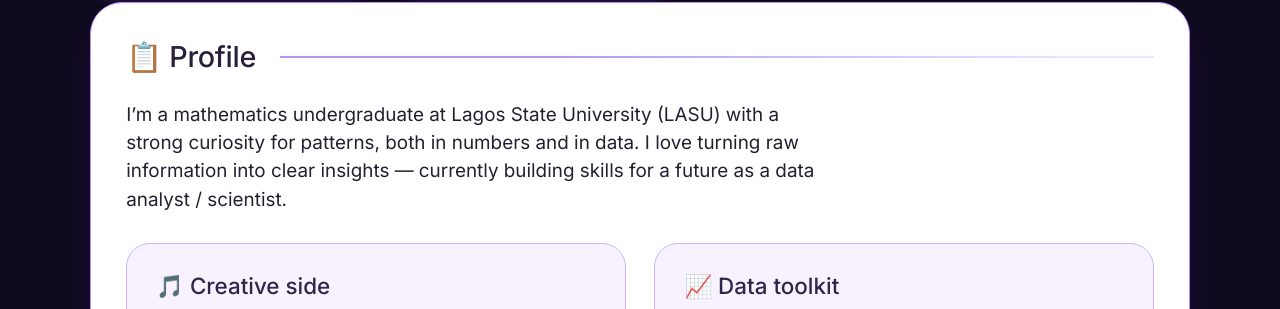
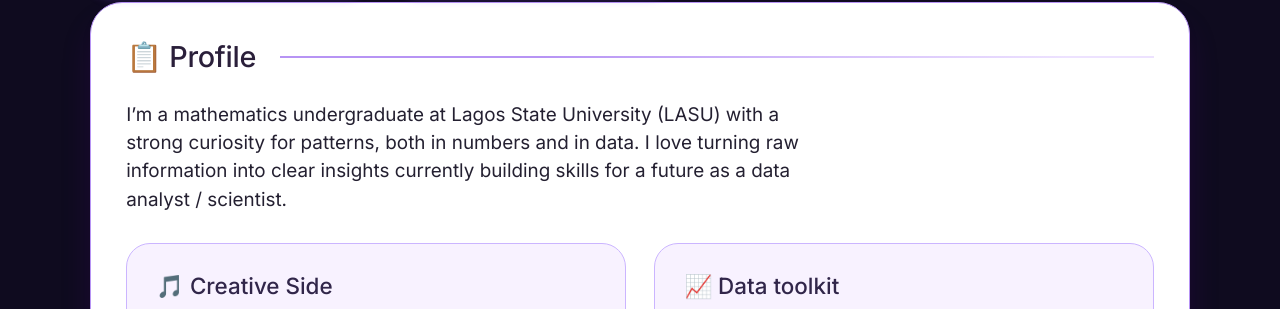
Before and after one commit to covenanthubsabre/my-portfolio, a plain HTML site: page index.html in a window 1280 px wide. Shown: the part 512-821 px from the top of the page. Drawn offline with Linux system fonts and the light colour scheme.

Commit message:
edited the text

```diff
--- a/index.html
+++ b/index.html
@@ -368,12 +368,12 @@
   <!-- main card: about, hobby, toolkit, cert -->
   <div class="card section">
     <h2>📋 Profile</h2>
-    <p style="font-size: 1.18rem; margin-bottom: 1.8rem; max-width: 700px;">I’m a mathematics undergraduate at Lagos State University (LASU) with a strong curiosity for patterns, both in numbers and in data. I love turning raw information into clear insights — currently building skills for a future as a data analyst / scientist.</p>
+    <p style="font-size: 1.18rem; margin-bottom: 1.8rem; max-width: 700px;">I’m a mathematics undergraduate at Lagos State University (LASU) with a strong curiosity for patterns, both in numbers and in data. I love turning raw information into clear insights currently building skills for a future as a data analyst / scientist.</p>
 
     <div class="grid-2col" style="margin-bottom: 1.2rem;">
       <!-- creative side -->
       <div class="hobby-card">
-        <h3>🎵 Creative side</h3>
+        <h3>🎵 Creative Side</h3>
         <p><span style="background:#eaeef5; padding:0.1rem 0.8rem; border-radius:30px;">🎤 singing</span>  <span style="background:#eaeef5; padding:0.1rem 0.8rem; border-radius:30px;">🎧 listening to music</span></p>
         <p style="margin-top:1rem; color:#463777;">I find deep pleasure in melodies — they keep my thoughts organised, just like tidy datasets.</p>
       </div>
```
